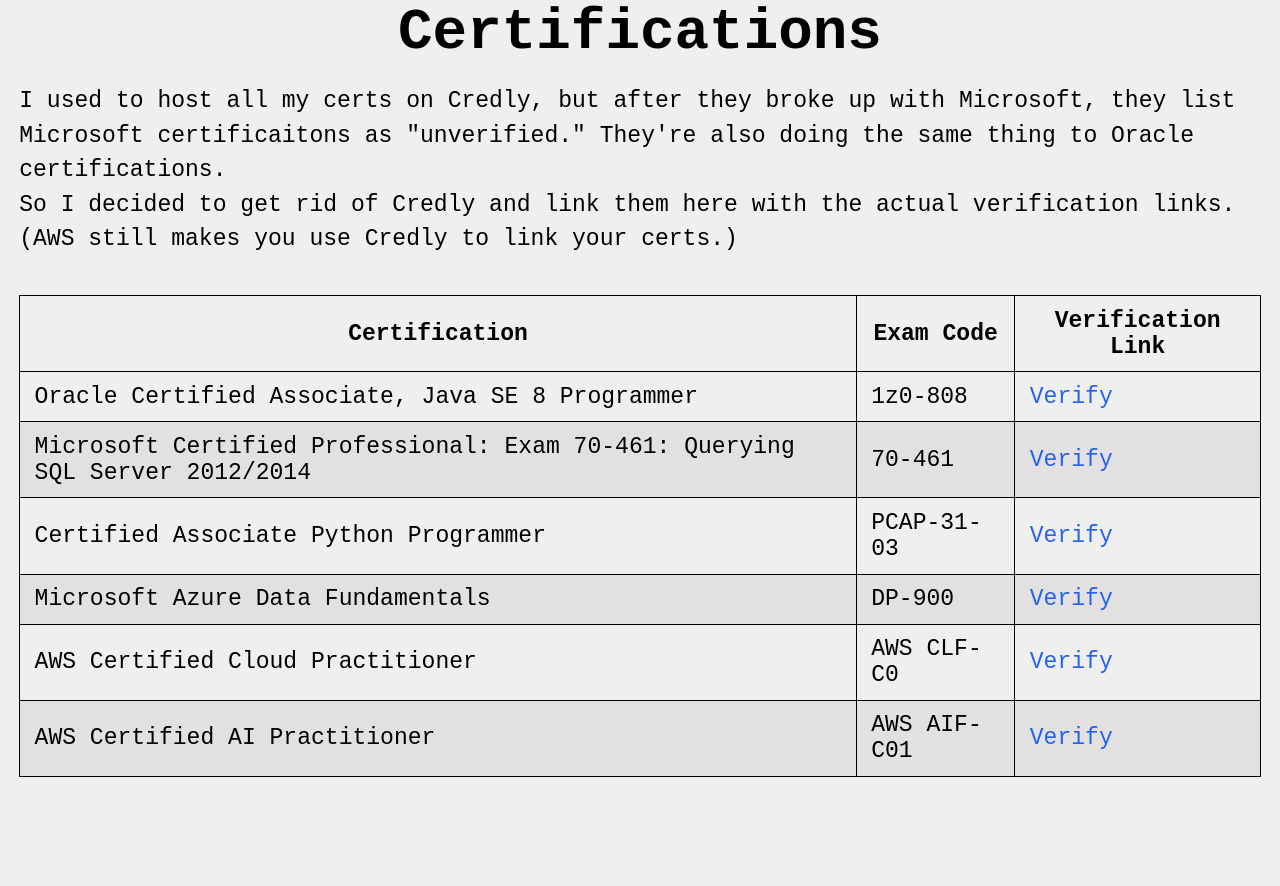
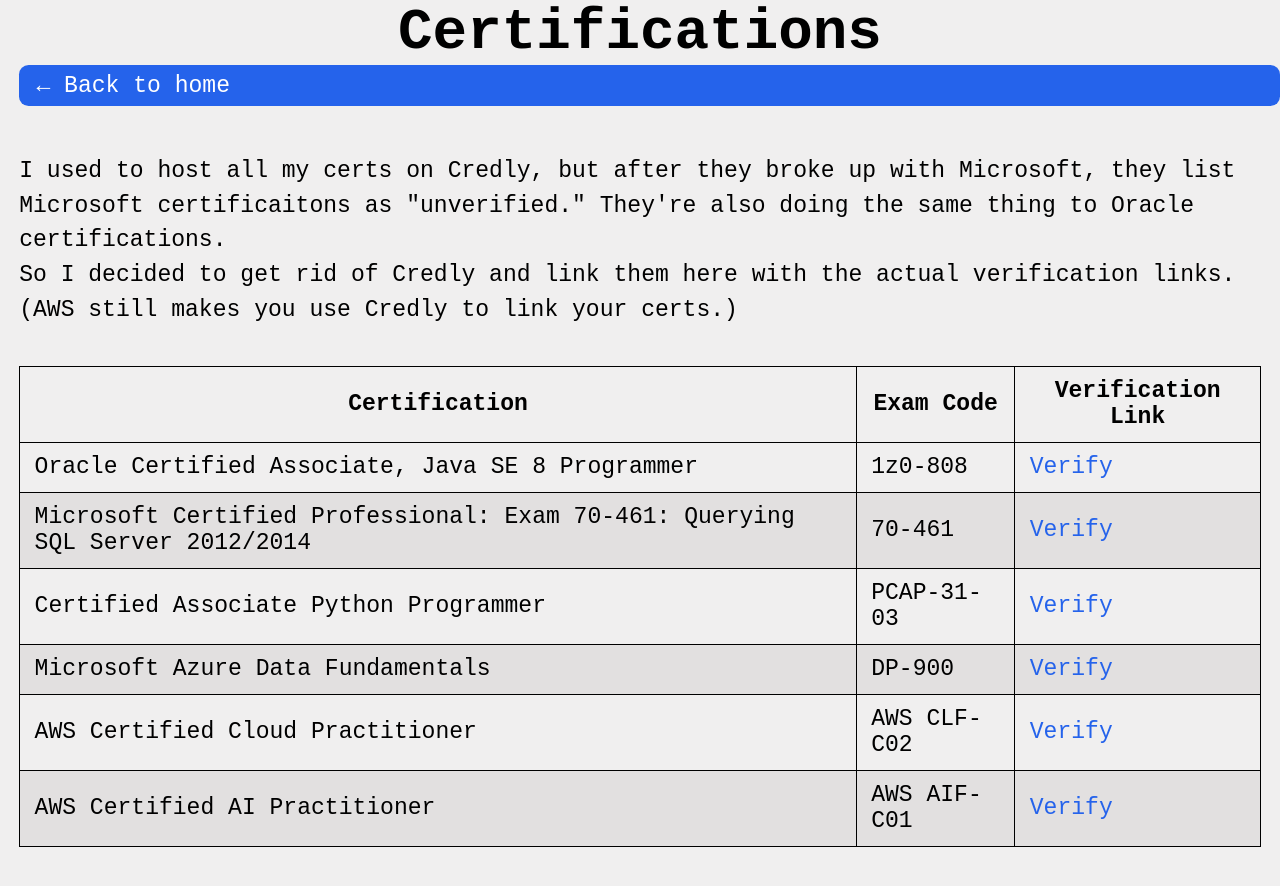
Before and after one commit to Dmitriy36/portfolio-page-v2, a website: page certifications.html in a window 1280 px wide. Before the commit the page ends 834 px from the top, so only its background shows below. Drawn offline with Linux system fonts and the light colour scheme; no server answers.

Commit message:
adding back button

```diff
--- a/certifications.html
+++ b/certifications.html
@@ -7,6 +7,20 @@
     <link rel="stylesheet" href="styles.css" />
     <style>
       /* ---- scoped to this page only, so styles.css / other pages are untouched ---- */
+
+      .home-btn {
+        display: inline-block;
+        margin: 0 0 1.5rem 1rem;
+        padding: 0.4rem 0.9rem;
+        background-color: var(--color-link);
+        color: #fff;
+        text-decoration: none;
+        border-radius: var(--border-radius-small);
+      }
+
+      .home-btn:hover {
+        opacity: 0.85;
+      }
 
       .cert-intro {
         width: 100%;
@@ -90,6 +104,7 @@
   </head>
   <body>
     <h1 style="text-align: center; font-size: 3rem">Certifications</h1>
+    <a class="home-btn" href="index.html">&larr; Back to home</a>
 
     <p class="cert-intro">
       I used to host all my certs on Credly, but after they broke up with
@@ -172,7 +187,7 @@
           </tr>
           <tr>
             <td data-label="Certification">AWS Certified Cloud Practitioner</td>
-            <td data-label="Exam Code">AWS CLF-C0</td>
+            <td data-label="Exam Code">AWS CLF-C02</td>
             <td data-label="Verify">
               <a
                 class="verify"
```
